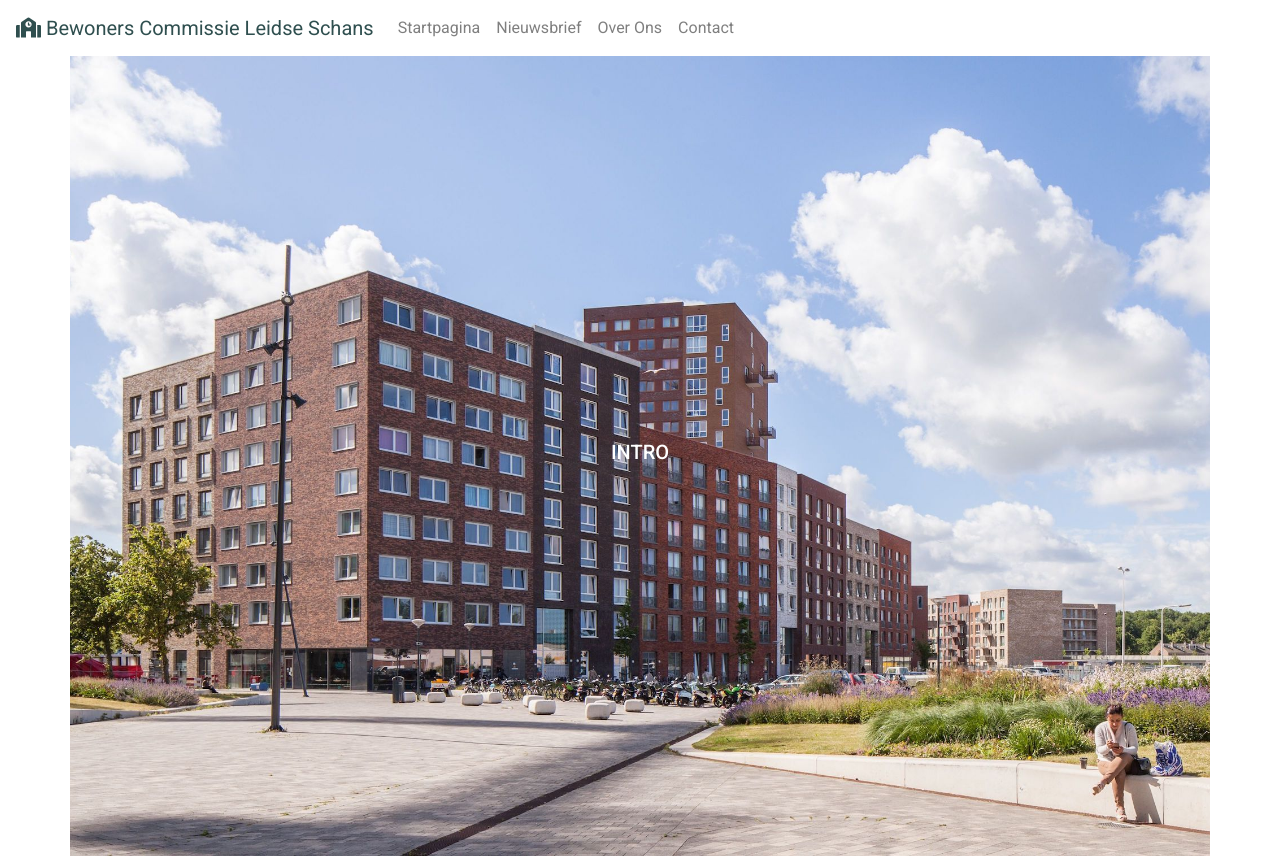
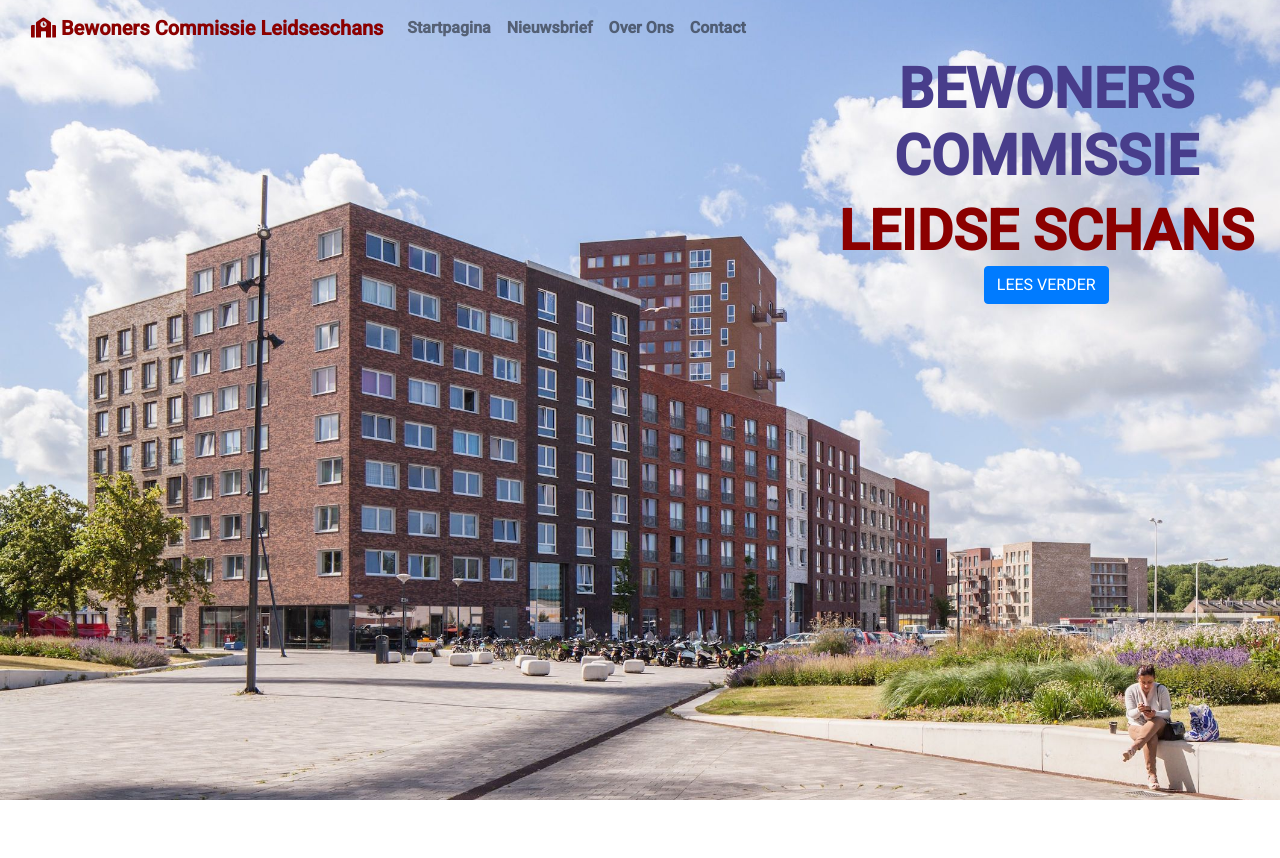
Before and after one commit to Raiodomo/BCLeidseSchans, an Angular app: page / in a window 1280 px wide. Shown: the top 858 px of the page. Built offline with nearby package versions, Linux system fonts and the light colour scheme.

Commit message:
latest working intro

```diff
--- a/src/app/LandingPage/header/header.component.css
+++ b/src/app/LandingPage/header/header.component.css
@@ -1,3 +1,4 @@
 nav a{
-  color: darkslategrey;
+  color: darkred;
+  font-weight: bold;
 }
--- a/src/app/LandingPage/header/header.component.html
+++ b/src/app/LandingPage/header/header.component.html
@@ -1,5 +1,5 @@
 <nav class="navbar navbar-expand-lg navbar-light bg-transparent">
-  <a class="navbar-brand" href="#"><i class="fas fa-school"></i> Bewoners Commissie Leidse Schans</a>
+  <a class="navbar-brand" href="#"><i class="fas fa-school"></i> Bewoners Commissie Leidseschans</a>
   <button class="navbar-toggler" type="button" data-toggle="collapse" data-target="#navbarNavAltMarkup" aria-controls="navbarNavAltMarkup" aria-expanded="false" aria-label="Toggle navigation">
     <span class="navbar-toggler-icon"></span>
   </button>
--- a/src/app/LandingPage/intro/intro.component.css
+++ b/src/app/LandingPage/intro/intro.component.css
@@ -1,11 +1,29 @@
-div.container{
-  text-align: center;
-  height: 100vh;
+div.container-fluid{
   background-image: url('../../../assets/intro.jpg');
   background-size: cover;
   background-position: center;
 }
 
-h5{
-  color: white;
+h4{
+  color: darkslateblue;
+  text-align: center;
+  margin-left: 65%;
+  font-weight: bold;
 }
+
+h4#commissie-naam{
+  color: darkred;
+  margin-bottom: 5%;
+}
+
+@media only screen and (max-width: 1000px){
+  h4#commissie-naam{
+    margin-bottom: 25%;
+  }
+}
+
+button{
+  display: block;
+  margin-left: auto;
+  margin-right: auto;
+}
--- a/src/app/LandingPage/intro/intro.component.html
+++ b/src/app/LandingPage/intro/intro.component.html
@@ -1,6 +1,10 @@
-<div class="container d-flex h-100">
-  <div class="justify-content-center align-self-center" style="width: 100%;">
-    <h5 class="display-5">INTRO</h5>
-  </div>
+<div class="container-fluid" style="height: 100vh;">
+  <app-header></app-header>
+  <h4 class="display-4">BEWONERS COMMISSIE</h4>
+  <h4 id="commissie-naam"class="display-4">
+    LEIDSE SCHANS
+    <button class="btn btn-primary">
+      LEES VERDER
+    </button>
+  </h4>
 </div>
-<hr>
--- a/src/app/app.component.html
+++ b/src/app/app.component.html
@@ -1,4 +1,3 @@
-<app-header></app-header>
 <app-intro></app-intro>
 <app-nieuwsbrief></app-nieuwsbrief>
 <app-commissie></app-commissie>
```
